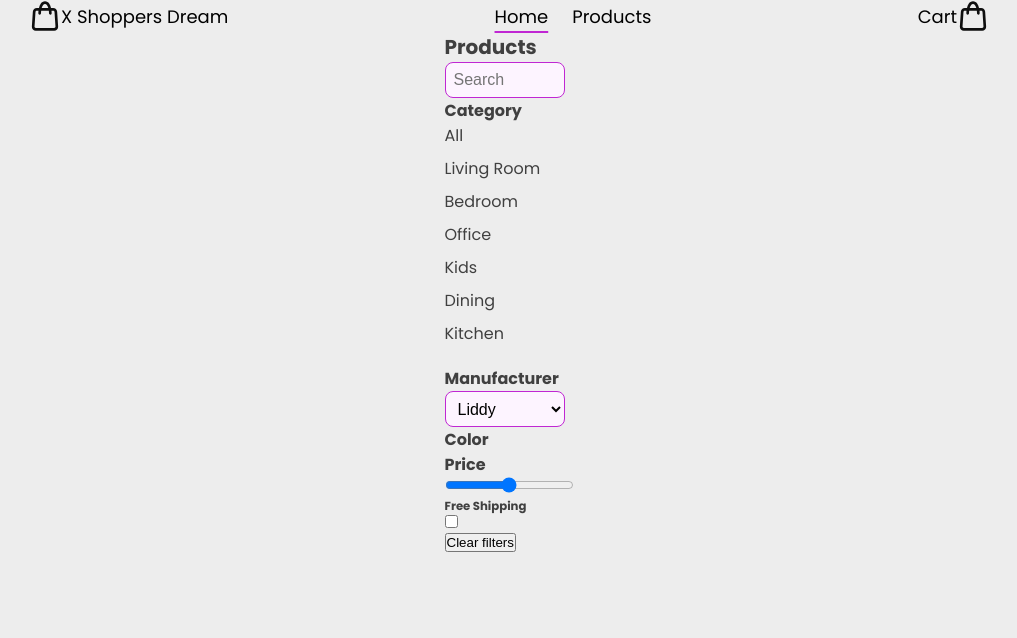
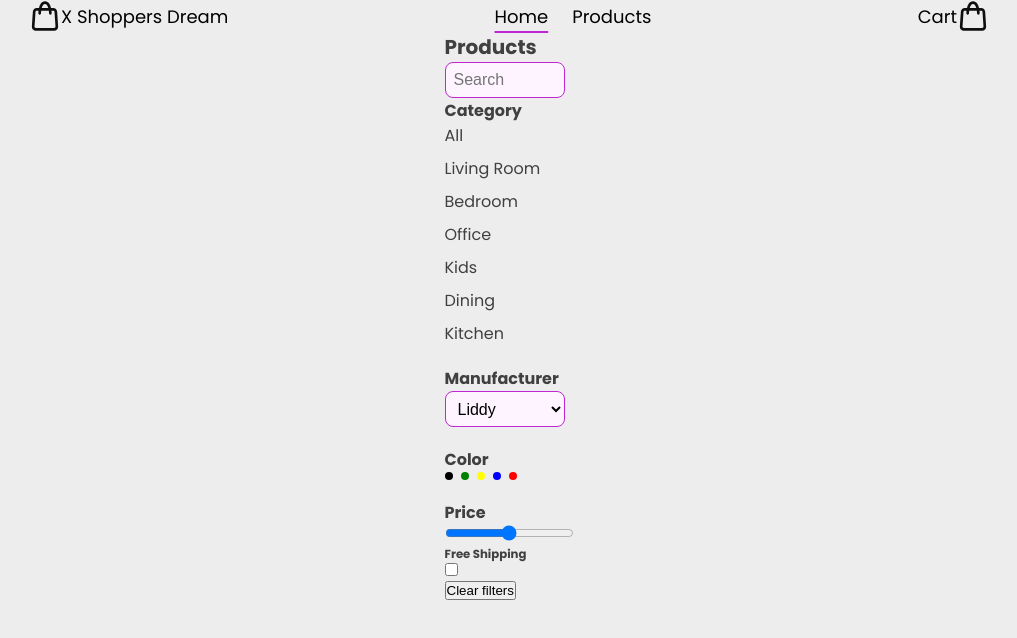
Before and after one commit to dariojularic/x-shopper-dream-e-commerce, a React (Vite) app: page /products in a window 1280 px wide. Shown: the top 638 px of the page, without its empty margins (131-1148 px from the left). Built offline with nearby package versions, Linux system fonts and the light colour scheme.

Commit message:
Add style

```diff
--- a/src/pages/Products/components/Sidebar.css
+++ b/src/pages/Products/components/Sidebar.css
@@ -25,6 +25,13 @@ aside > h3 {
 
 .color-list {
   list-style-type: none;
+  display: flex;
+  gap: .8rem;
+  margin-bottom: 2rem;
+}
+
+li {
+  cursor: pointer;
 }
 
 .manufacturer-select {
@@ -35,5 +42,37 @@ aside > h3 {
   background-color: #FDF4FF;
   width: 12rem;
   font-size: 1.6rem;
+  margin-bottom: 2rem;
+}
 
+.color-black {
+  background-color: black;
+  height: .8rem;
+  width: .8rem;
+  border-radius: 50%;
 }
+
+.color-red {
+  background-color: red;
+  height: .8rem;
+  width: .8rem;
+  border-radius: 50%;
+}
+.color-green {
+  background-color: green;
+  height: .8rem;
+  width: .8rem;
+  border-radius: 50%;
+}
+.color-blue {
+  background-color: blue;
+  height: .8rem;
+  width: .8rem;
+  border-radius: 50%;
+}
+.color-yellow {
+  background-color: yellow;
+  height: .8rem;
+  width: .8rem;
+  border-radius: 50%;
+}
--- a/src/pages/Products/components/Sidebar.tsx
+++ b/src/pages/Products/components/Sidebar.tsx
@@ -25,11 +25,11 @@ function Sidebar() {
 
       <h3>Color</h3>
       <ul className="color-list">
-        <li></li>
-        <li></li>
-        <li></li>
-        <li></li>
-        <li></li>
+        <li className="color-black"></li>
+        <li className="color-green"></li>
+        <li className="color-yellow"></li>
+        <li className="color-blue"></li>
+        <li className="color-red"></li>
       </ul>
 
       <h3>Price</h3>
```
